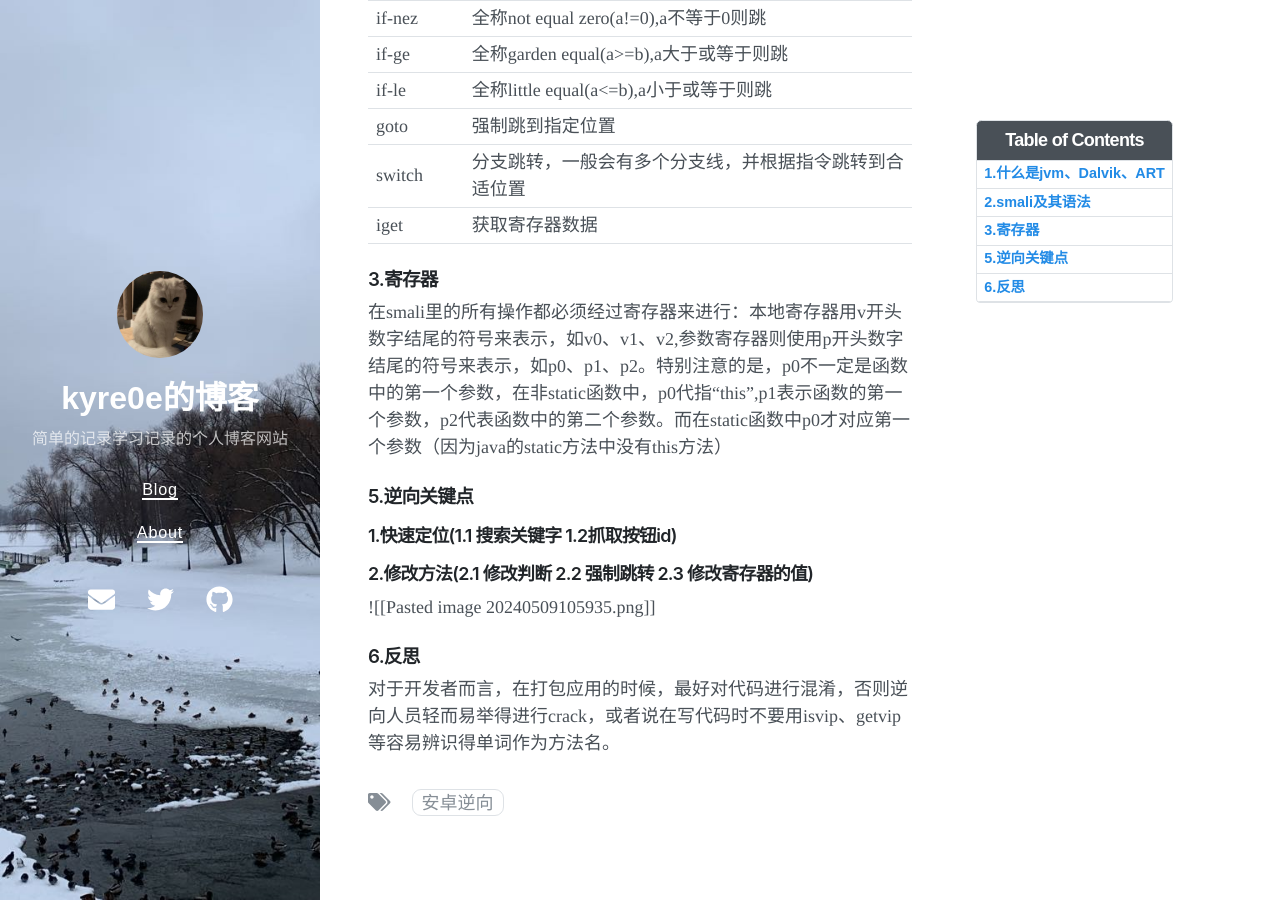
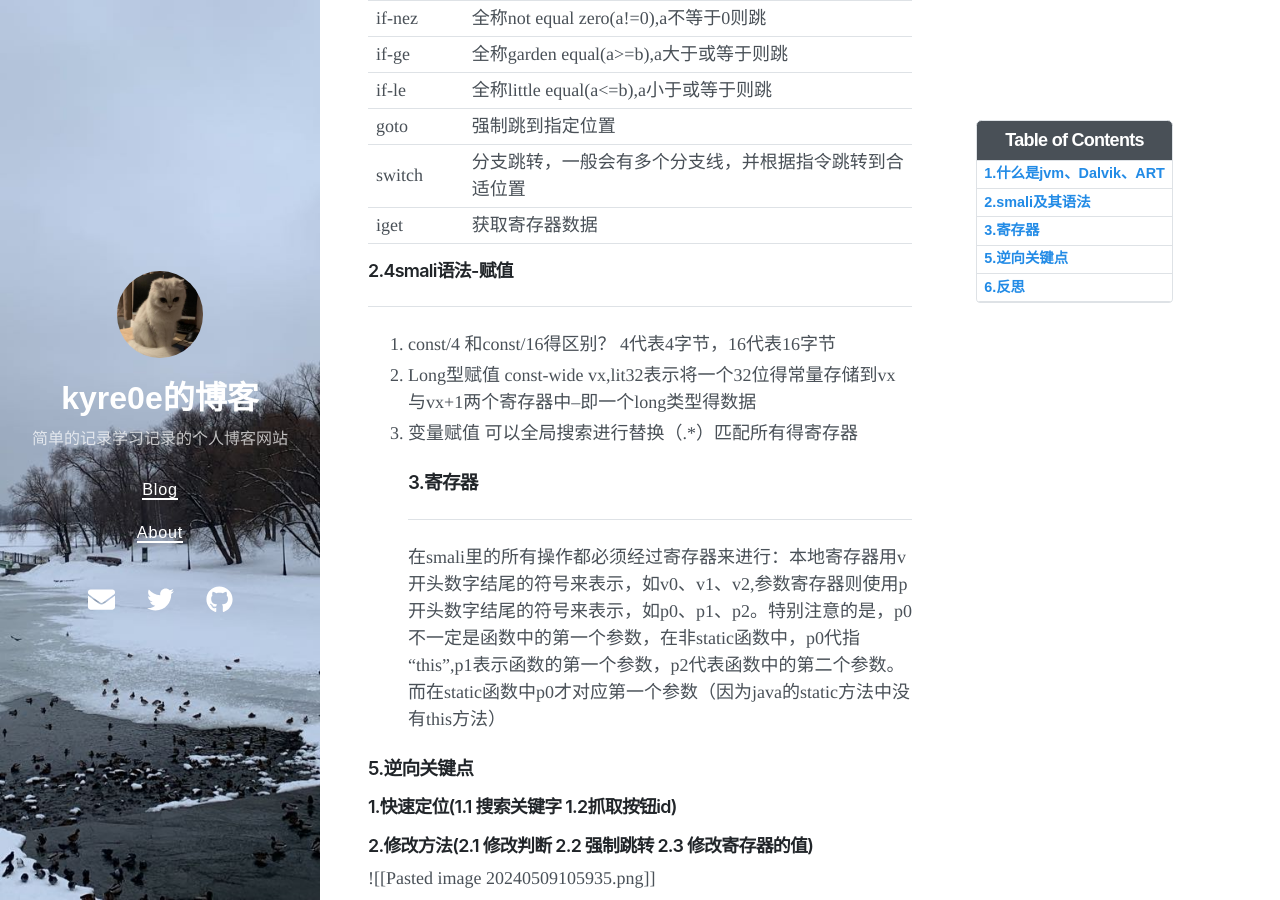
Before and after one commit to Kyre0ee/Kyre0ee.github.io, a Jekyll site: the page built from _posts/2023-05-13-初识smail、跳转流程.md, in a window 1280 px wide and 900 px high, scrolled down 1165 px. Built offline with Jekyll 4.4.1, drawn with Linux system fonts in a browser that asks for light colours; nearby versions of some CDN libraries.

Commit message:
Update 2023-05-13-初识smail、跳转流程.md

```diff
--- a/_posts/2023-05-13-初识smail、跳转流程.md
+++ b/_posts/2023-05-13-初识smail、跳转流程.md
@@ -61,7 +61,16 @@ smali是Dalvik的寄存器语言，smali代码是dex反编译而来的
 | switch       | 分支跳转，一般会有多个分支线，并根据指令跳转到合适位置      |
 | iget         | 获取寄存器数据                          |
 
+#### 2.4smali语法-赋值
+***
+1. const/4 和const/16得区别？
+4代表4字节，16代表16字节
+2. Long型赋值
+const-wide vx,lit32表示将一个32位得常量存储到vx与vx+1两个寄存器中--即一个long类型得数据
+3. 变量赋值
+可以全局搜索进行替换（.*）匹配所有得寄存器
 ### 3.寄存器
+***
 在smali里的所有操作都必须经过寄存器来进行：本地寄存器用v开头数字结尾的符号来表示，如v0、v1、v2,参数寄存器则使用p开头数字结尾的符号来表示，如p0、p1、p2。特别注意的是，p0不一定是函数中的第一个参数，在非static函数中，p0代指“this”,p1表示函数的第一个参数，p2代表函数中的第二个参数。而在static函数中p0才对应第一个参数（因为java的static方法中没有this方法）
 
 ### 5.逆向关键点
```
